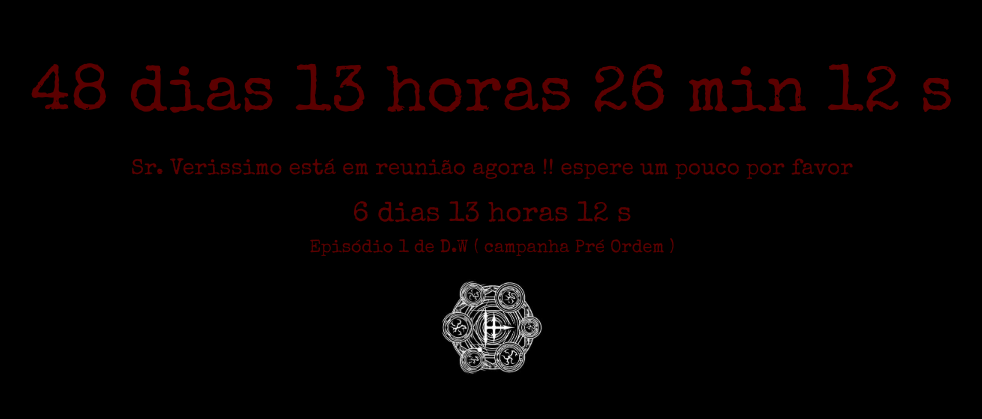
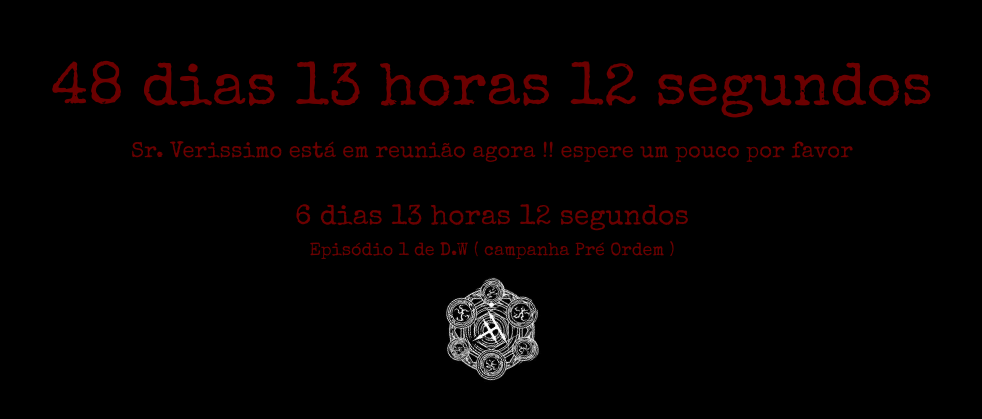
Before and after one commit to Ryu10299/Contagem, a plain HTML site: page index.html in a window 1280 px wide. Shown: the part 187-606 px from the top of the page, without its empty margins (148-1130 px from the left). Drawn offline with nearby package versions, Linux system fonts and the light colour scheme.

Commit message:
index.html

```diff
--- a/index.html
+++ b/index.html
@@ -2,7 +2,7 @@
 <html lang="pt-BR">
 <head>
 <meta charset="UTF-8">
-<title>D.W</title>
+<title>Contagem</title>
 
 <link href="https://fonts.googleapis.com/css2?family=Special+Elite&display=swap" rel="stylesheet">
 
@@ -10,29 +10,28 @@
 
 body{
     background:black;
-    color:#5b0000;
+    color:#6b0000;
     font-family:'Special Elite', monospace;
     text-align:center;
     display:flex;
     justify-content:center;
     align-items:center;
+    height:100vh;
     flex-direction:column;
-    height:100vh;
 }
 
-#contadorPrincipal{
-    font-size:65px;
+#contador1{
+    font-size:60px;
     margin-bottom:20px;
-}
-
-#contadorSecundario{
-    font-size:28px;
-    margin-top:20px;
 }
 
 .frase{
     font-size:22px;
-    margin-top:10px;
+    margin-bottom:40px;
+}
+
+#contador2{
+    font-size:28px;
 }
 
 .frase2{
@@ -43,7 +42,7 @@ body{
 img{
     width:120px;
     margin-top:20px;
-    animation:girar 8s linear infinite;
+    animation:girar 6s linear infinite;
 }
 
 @keyframes girar{
@@ -56,15 +55,15 @@ img{
 
 <body>
 
-<div id="contadorPrincipal"></div>
+<div id="contador1"></div>
 
 <div class="frase">
 Sr. Verissimo está em reunião agora !! espere um pouco por favor
 </div>
 
-<div id="contadorSecundario"></div>
+<div id="contador2"></div>
 
-<div id="textoEpisodio" class="frase2">
+<div id="episodio" class="frase2">
 Episódio 1 de D.W ( campanha Pré Ordem )
 </div>
 
@@ -72,46 +71,38 @@ Episódio 1 de D.W ( campanha Pré Ordem )
 
 <script>
 
-const dataPrincipal = new Date("May 3, 2026 14:00:00").getTime();
-const dataSecundaria = new Date("March 22, 2026 14:00:00").getTime();
+const alvoPrincipal = new Date("May 03, 2026 14:00:00").getTime();
+const alvoEpisodio = new Date("March 22, 2026 14:00:00").getTime();
 
-const contadorPrincipal = document.getElementById("contadorPrincipal");
-const contadorSecundario = document.getElementById("contadorSecundario");
-const textoEpisodio = document.getElementById("textoEpisodio");
+const contador1 = document.getElementById("contador1");
+const contador2 = document.getElementById("contador2");
+const episodio = document.getElementById("episodio");
 
 setInterval(function(){
 
 let agora = new Date().getTime();
 
-let tempo1 = dataPrincipal - agora;
-let tempo2 = dataSecundaria - agora;
+let distancia1 = alvoPrincipal - agora;
+let distancia2 = alvoEpisodio - agora;
 
-/* CONTADOR PRINCIPAL */
+let dias1 = Math.floor(distancia1/(1000*60*60*24));
+let horas1 = Math.floor((distancia1%(1000*60*60*24))/(1000*60*60));
+let segundos1 = Math.floor((distancia1%(1000*60))/1000);
 
-let dias = Math.floor(tempo1/(1000*60*60*24));
-let horas = Math.floor((tempo1%(1000*60*60*24))/(1000*60*60));
-let minutos = Math.floor((tempo1%(1000*60*60))/(1000*60));
-let segundos = Math.floor((tempo1%(1000*60))/1000);
+contador1.innerHTML = dias1+" dias "+horas1+" horas "+segundos1+" segundos";
 
-contadorPrincipal.innerHTML =
-dias+" dias "+horas+" horas "+minutos+" min "+segundos+" s";
+if(distancia2 > 0){
 
-/* CONTADOR SECUNDARIO */
+let dias2 = Math.floor(distancia2/(1000*60*60*24));
+let horas2 = Math.floor((distancia2%(1000*60*60*24))/(1000*60*60));
+let segundos2 = Math.floor((distancia2%(1000*60))/1000);
 
-if(tempo2 > 0){
-
-let dias2 = Math.floor(tempo2/(1000*60*60*24));
-let horas2 = Math.floor((tempo2%(1000*60*60*24))/(1000*60*60));
-let segundos2 = Math.floor((tempo2%(1000*60))/1000);
-
-contadorSecundario.innerHTML =
-dias2+" dias "+horas2+" horas "+segundos2+" s";
+contador2.innerHTML = dias2+" dias "+horas2+" horas "+segundos2+" segundos";
 
 }else{
 
-contadorSecundario.innerHTML="";
-textoEpisodio.innerHTML=
-"Vá para o Youtube da pagina para ver o Episódio 1 de D.W";
+contador2.innerHTML = "";
+episodio.innerHTML = "Vá para o Youtube da pagina para ver o Episódio 1 de D.W";
 
 }
 
```
